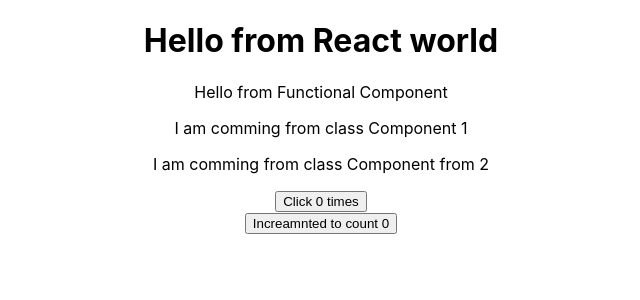
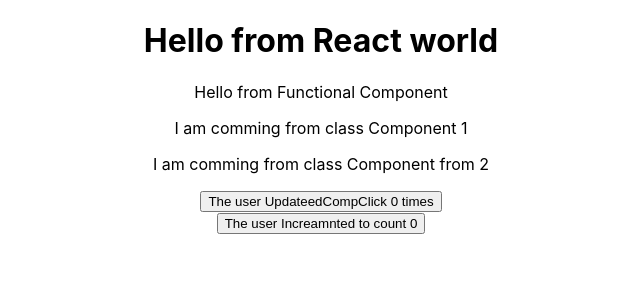
Before and after one commit to spporan/myreactapp, a React (Create React App) app: page / in a window 1280 px wide. Shown: the top 300 px of the page, without its empty margins (319-959 px from the left). Built offline with nearby package versions, Linux system fonts and the light colour scheme.

Commit message:
added higher order fun

```diff
--- a/src/App.js
+++ b/src/App.js
@@ -2,7 +2,7 @@ import logo from './logo.svg';
 import './App.css';
 import FC from './components/FunctionalComp';
 import {FirstComponentCls,SecondComponentCls} from "./components/ComponentClass";
-import  { Click } from "./components/click";
+import  Click  from "./components/click";
 import Counter  from './components/Counter'
 function App() {
   return (
--- a/src/components/Counter.js
+++ b/src/components/Counter.js
@@ -1,6 +1,7 @@
 import React, { Component } from 'react'
+import UpdateedComp from './HigherOrderComp';
 
-export default class Counter extends Component {
+export class Counter extends Component {
     constructor(props){
         super(props);
 
@@ -18,10 +19,12 @@ export default class Counter extends Component {
         const {count}=this.state
         return (
             <div>
-                <button onMouseMove ={
+                <button onMouseMove={
                     this.IncrementCount
-                }>Increamnted to count {count} </button>
+                }>{this.props.name} Increamnted to count {count} </button>
             </div>
         )
     }
 }
+
+export default UpdateedComp(Counter)
--- /dev/null
+++ b/src/components/HigherOrderComp.js
@@ -0,0 +1,12 @@
+import React from "react";
+
+const UpdateedComp=(OrginalComp)=>{
+
+    class NewComp extends React.Component{
+        render(){
+            return <OrginalComp name="The user"/>;
+        }
+    }
+    return NewComp;
+};
+export default UpdateedComp;
--- a/src/components/click.js
+++ b/src/components/click.js
@@ -1,6 +1,6 @@
 
 import React ,{Component} from 'react'
-
+import UpdateedComp from "./HigherOrderComp";
 
 export class Click extends Component{
 constructor(props){
@@ -19,9 +19,9 @@ constructor(props){
     render(){
         const {count}=this.state;
         return( <di>
-            <button onClick={this.UpdateCount}>Click {count} times</button>
+            <button onClick={this.UpdateCount}>{this.props.name} UpdateedCompClick {count} times</button>
              </di>);
     }
 }
 
-export default Click
+export default UpdateedComp(Click)
```
Also changed, not shown: 1 other file (tests, documents, lock files or other folders).
